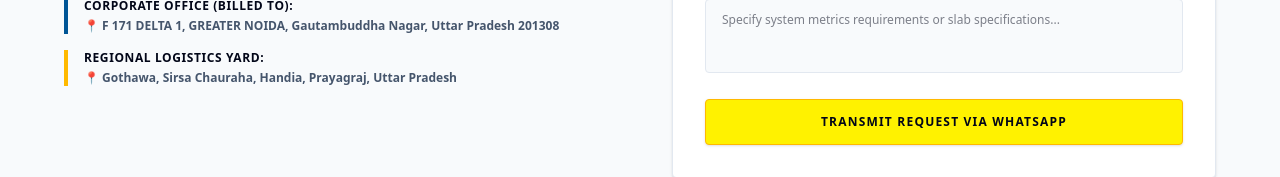
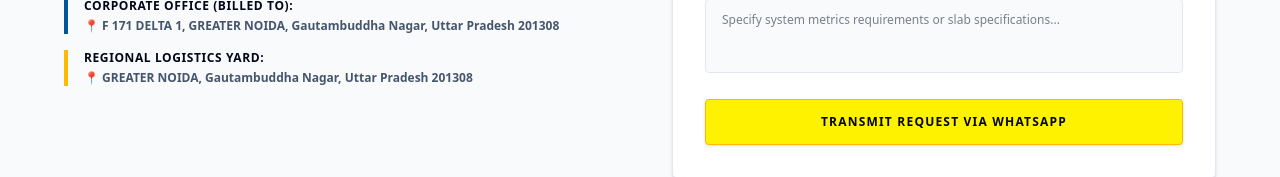
Before and after one commit to ankithoon2002/shuttering-website, a Next.js app: page / in a window 1280 px wide. Shown: the part 2762-2939 px from the top of the page. Built offline with nearby package versions, Linux system fonts and the light colour scheme.

Commit message:
Update page.js

```diff
--- a/src/app/page.js
+++ b/src/app/page.js
@@ -231,7 +231,7 @@ export default function Home() {
 
               <div className="border-l-4 border-amber-400 pl-4">
                 <h4 className="text-xs font-black text-slate-950 uppercase tracking-wider">Regional Logistics Yard:</h4>
-                <p className="text-xs text-slate-600 font-semibold mt-1">📍 Gothawa, Sirsa Chauraha, Handia, Prayagraj, Uttar Pradesh</p>
+                <p className="text-xs text-slate-600 font-semibold mt-1">📍 GREATER NOIDA, Gautambuddha Nagar, Uttar Pradesh 201308</p>
               </div>
             </div>
           </div>
```
